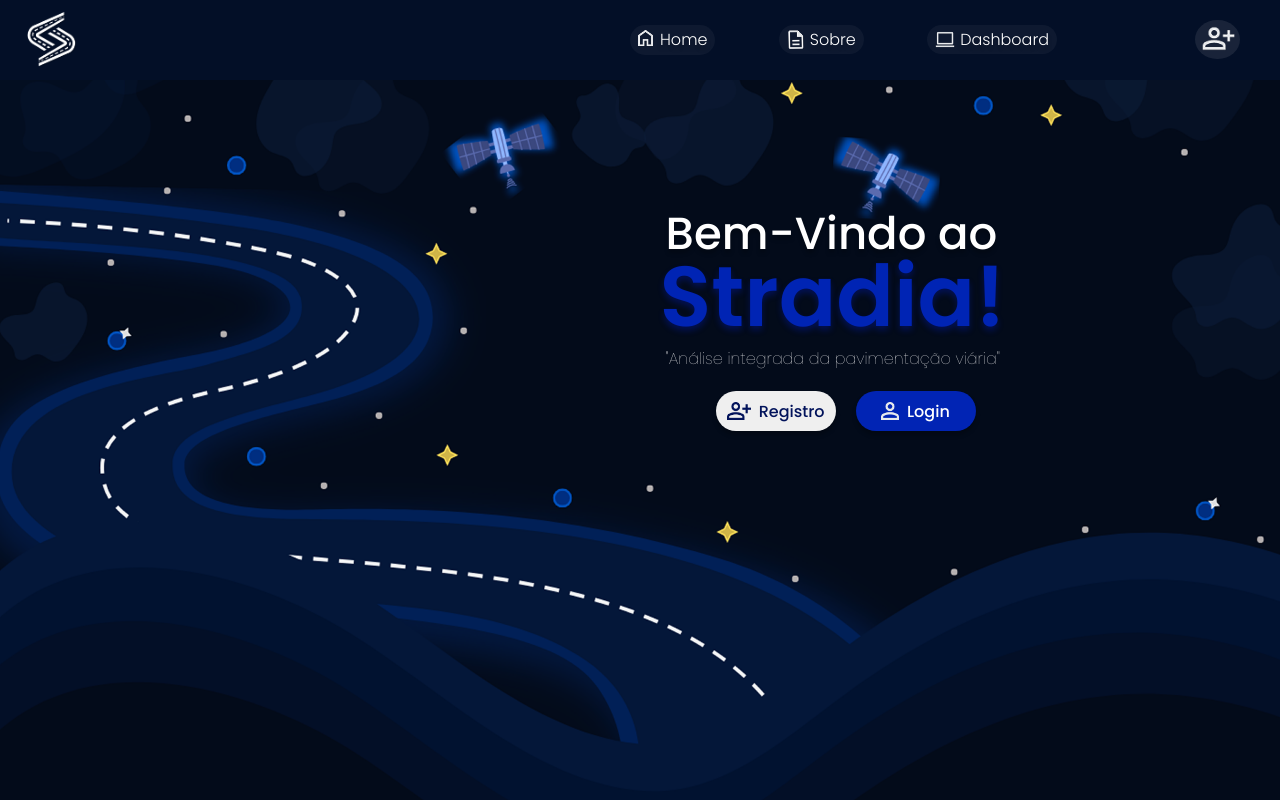
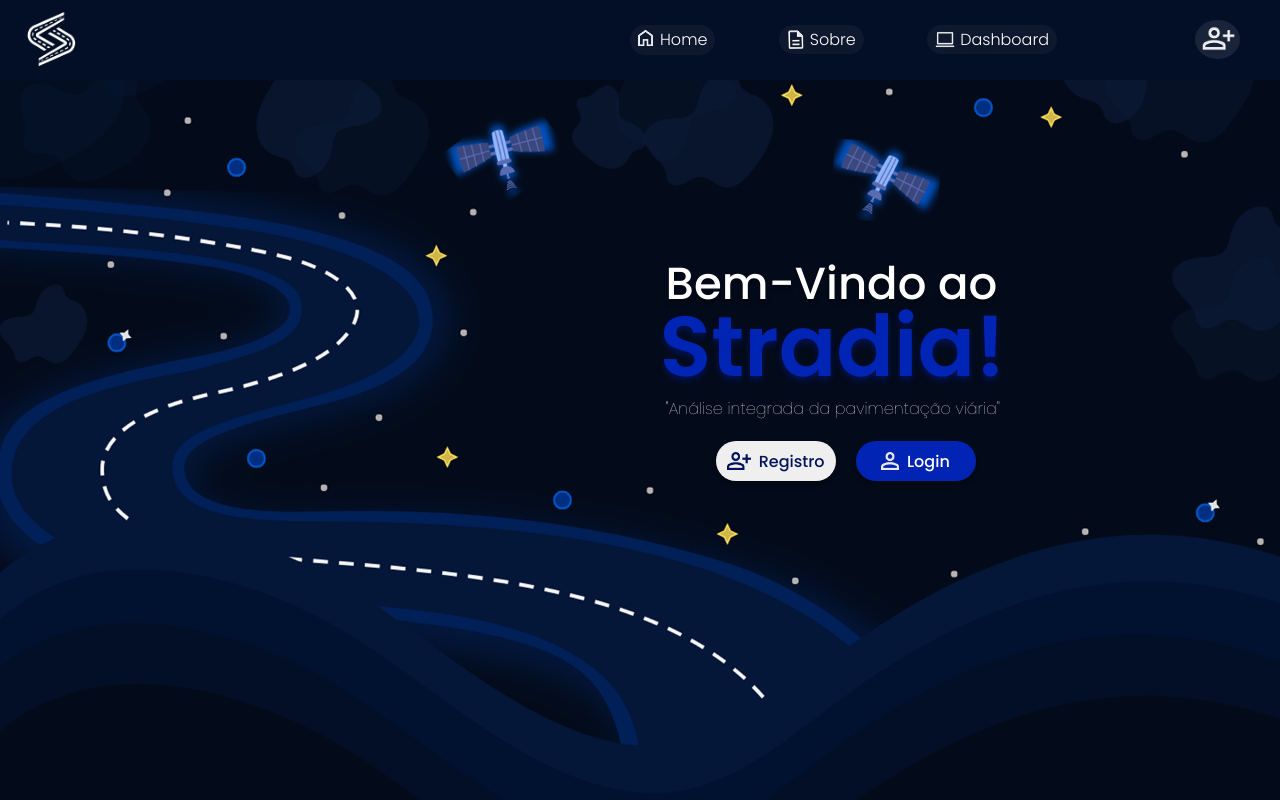
Before and after one commit to Joao87Melo0/Stradia, a plain HTML site: page frontend/src/pages/index.html in a window 1280 px wide. Shown: the top 800 px of the page. Drawn offline with Linux system fonts and the light colour scheme.

Commit message:
tela home alinhamento

```diff
--- a/frontend/public/Home.css
+++ b/frontend/public/Home.css
@@ -3,7 +3,7 @@
 main{
     background-image: url('../img/BackgroundHome.png');
     background-size: cover;
-    background-position: center;
+    background-position: center top;
     background-repeat: no-repeat;
     height: 1600px;
     margin-top: 70px;
@@ -17,6 +17,7 @@ main{
     display: flex;
     align-items: center;
     justify-content: flex-end;
+    margin-top: 50px;
 }
 
 .titleStradia div{
```
